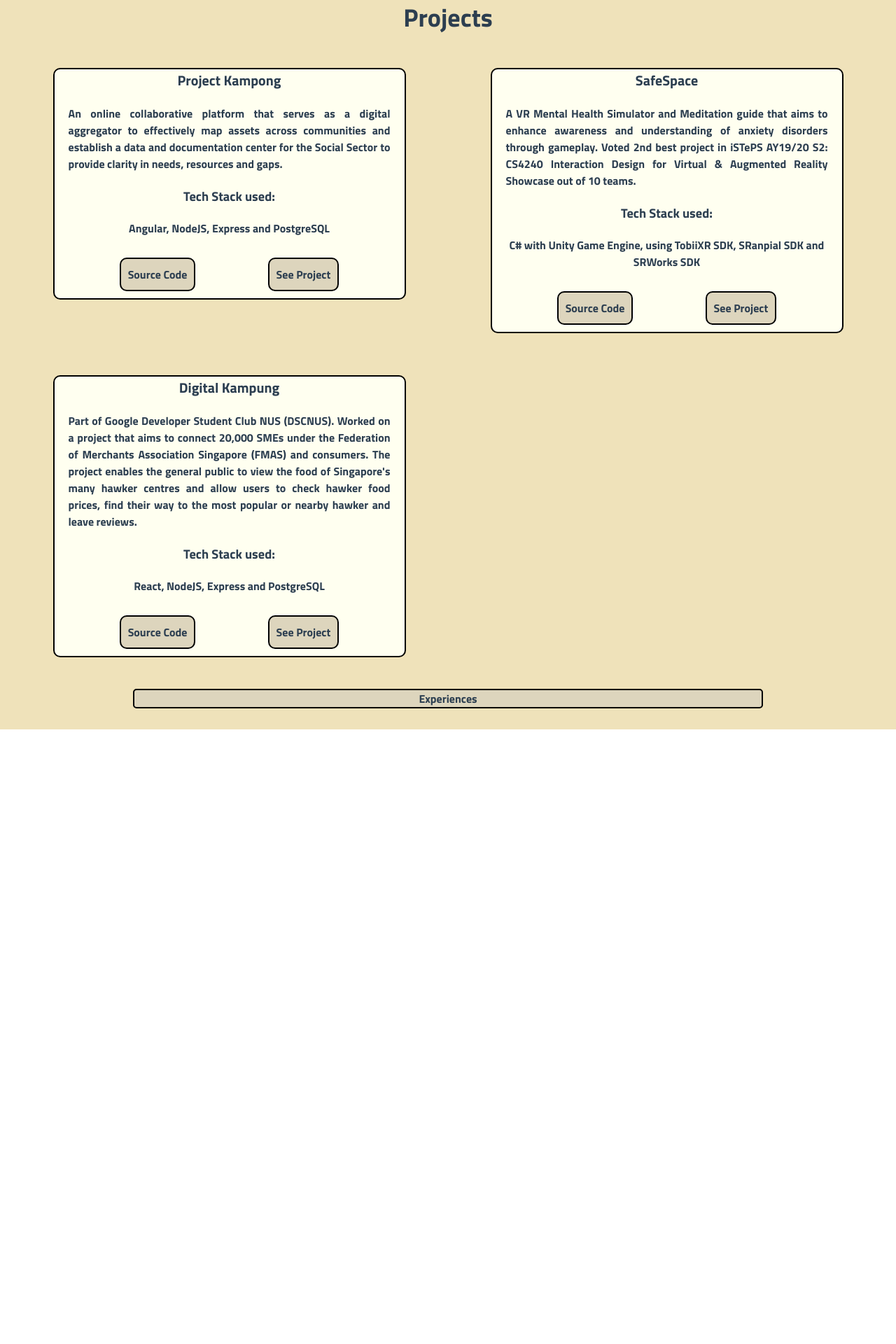
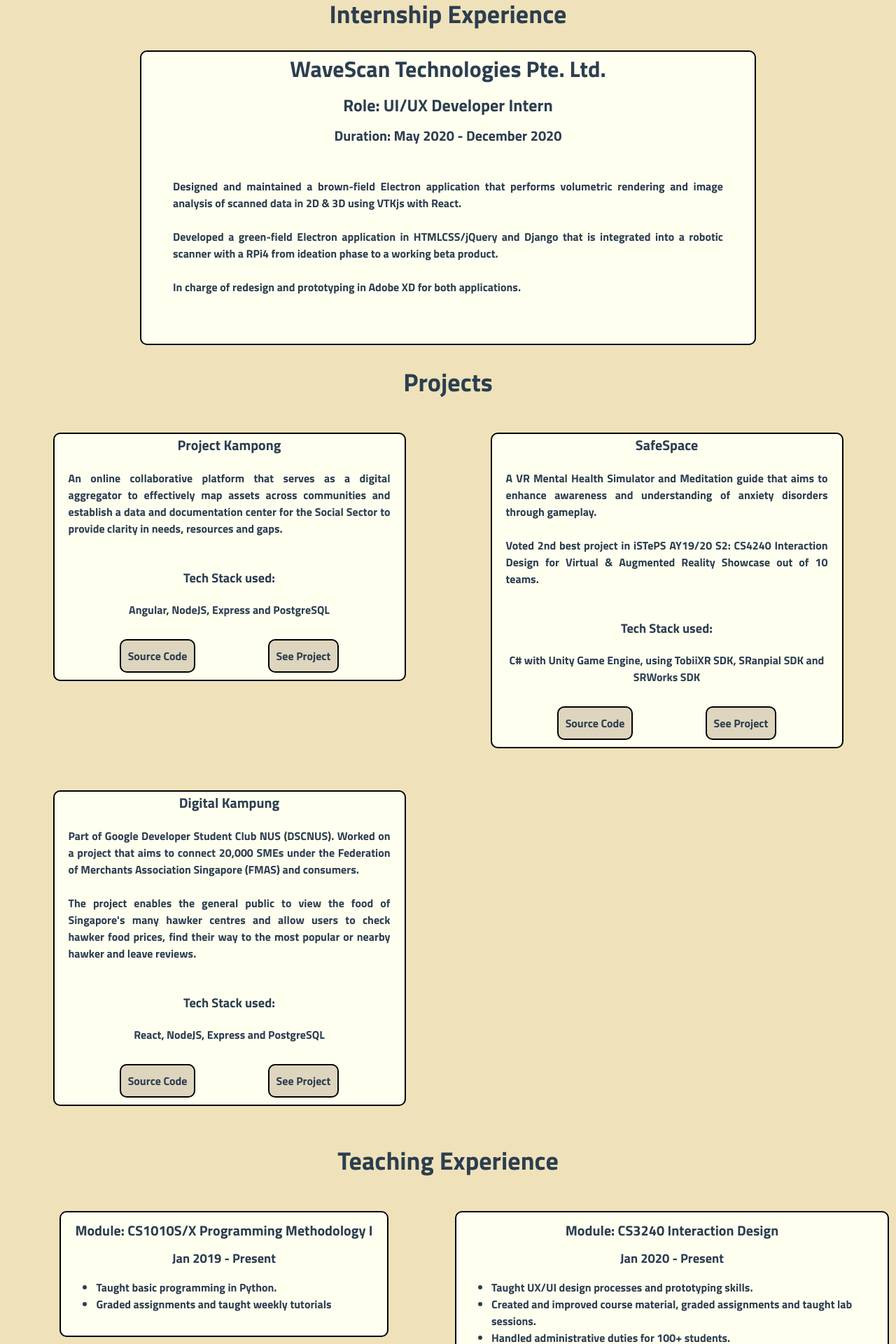
Before and after one commit to Kalsyc/kalsycdotcom, a Vue app in the folder kalsyc-app/: page / in a window 1280 px wide. Shown: the part 1020-2940 px from the top of the page at 70% size. Before the commit the page ends 2062 px from the top, so only its background shows below. Built offline with nearby package versions, Linux system fonts and the light colour scheme.

Commit message:
Write in teaching experience

```diff
--- a/kalsyc-app/src/assets/writeup/experiences.ts
+++ b/kalsyc-app/src/assets/writeup/experiences.ts
@@ -1,7 +1,7 @@
 interface ExperienceInterface {
   company: string;
   date: string;
-  desc: string;
+  desc: string[];
 }
 
 export interface InternshipInterface extends ExperienceInterface {
@@ -19,12 +19,16 @@ export const INTERNSHIPS: InternshipInterface[] = [
     role: 'UI/UX Developer Intern',
     img: '',
     date: 'May 2020 - December 2020',
-    desc:
-      'Designed and maintained a brown-field Electron application that performs volumetric rendering \
-      and image analysis of scanned data in 2D & 3D using VTKjs with React. Developed a green-field \
-      Electron application in HTMLCSS/jQuery and Django that is integrated into a robotic scanner with\
-      a RPi4 from ideation phase to a working beta product. Also in charge of redesign and prototyping in\
-      Adobe XD for both applications.',
+    desc: [
+      `Designed and maintained a brown-field Electron application that performs volumetric rendering \
+      and image analysis of scanned data in 2D & 3D using VTKjs with React.`,
+
+      `Developed a green-field Electron application in HTMLCSS/jQuery and Django that is integrated into\
+      a robotic scanner with a RPi4 from ideation phase to a working beta product.`,
+
+      `In charge of redesign and prototyping in\
+      Adobe XD for both applications.`,
+    ],
   },
 ];
 
@@ -33,21 +37,22 @@ export const TEACHINGS: TeachingInterface[] = [
     company: 'National University of Singapore (NUS)',
     date: 'Jan 2019 - Present',
     module: 'CS1010S/X Programming Methodology I',
-    desc: 'Taught basic programming in Python. Graded assignments and taught weekly tutorials',
+    desc: ['Taught basic programming in Python.', 'Graded assignments and taught weekly tutorials'],
   },
   {
     company: 'National University of Singapore (NUS)',
     date: 'Jan 2020 - Present',
-    module: 'CS3240: Interaction Design',
-    desc:
-      'Taught UX/UI design processes and prototyping skills. \
-      Created and improved course material, graded assignments and taught lab sessions. \
-      Handled administrative duties for 100+ students.',
+    module: 'CS3240 Interaction Design',
+    desc: [
+      'Taught UX/UI design processes and prototyping skills.',
+      'Created and improved course material, graded assignments and taught lab sessions.',
+      'Handled administrative duties for 100+ students.',
+    ],
   },
   {
     company: 'National University of Singapore (NUS)',
     date: 'Jan 2021 - Present',
-    module: 'CS4240: Interaction Design for Virtual and Augmented Reality',
-    desc: 'To be updated',
+    module: 'CS4240 Interaction Design for Virtual and Augmented Reality',
+    desc: ['To be updated'],
   },
 ];
--- a/kalsyc-app/src/assets/writeup/projects.ts
+++ b/kalsyc-app/src/assets/writeup/projects.ts
@@ -1,7 +1,7 @@
 export interface ProjectInterface {
   name: string;
   img: string;
-  desc: string;
+  desc: string[];
   techStack: string;
   link: string;
   src: string;
@@ -11,11 +11,12 @@ export const PROJECTS: ProjectInterface[] = [
   {
     name: 'Project Kampong',
     img: '',
-    desc:
+    desc: [
       'An online collaborative platform that serves as a digital aggregator to \
       effectively map assets across communities and establish a data and documentation \
       center for the Social Sector to provide clarity in needs, resources and gaps.\
       ',
+    ],
     techStack: 'Angular, NodeJS, Express and PostgreSQL',
     link: 'https://kampong.app/home',
     src: 'https://github.com/Project-Kampong',
@@ -23,11 +24,13 @@ export const PROJECTS: ProjectInterface[] = [
   {
     name: 'SafeSpace',
     img: '',
-    desc:
+    desc: [
       'A VR Mental Health Simulator and Meditation guide that aims to enhance awareness and understanding \
-      of anxiety disorders through gameplay. Voted 2nd best project in iSTePS AY19/20 S2: CS4240 \
+      of anxiety disorders through gameplay.',
+      ' Voted 2nd best project in iSTePS AY19/20 S2: CS4240 \
       Interaction Design for Virtual & Augmented Reality Showcase out of 10 teams.\
       ',
+    ],
     techStack: 'C# with Unity Game Engine, using TobiiXR SDK, SRanpial SDK and SRWorks SDK',
     link: 'https://isteps.comp.nus.edu.sg/event/cs4240/module/AY2019-20+Semester_2+Task_1/project/7',
     src: 'https://github.com/Kalsyc/SafeSpace',
@@ -35,12 +38,13 @@ export const PROJECTS: ProjectInterface[] = [
   {
     name: 'Digital Kampung',
     img: '',
-    desc:
-      "Part of Google Developer Student Club NUS (DSCNUS). Worked on a project that aims \
-      to connect 20,000 SMEs under the Federation of Merchants Association Singapore (FMAS) and consumers. \
-      The project enables the general public to view the food of Singapore's many hawker centres and allow \
+    desc: [
+      'Part of Google Developer Student Club NUS (DSCNUS). Worked on a project that aims \
+      to connect 20,000 SMEs under the Federation of Merchants Association Singapore (FMAS) and consumers.',
+      "The project enables the general public to view the food of Singapore's many hawker centres and allow \
       users to check hawker food prices, find their way to the most popular or nearby hawker and leave reviews.\
       ",
+    ],
     techStack: 'React, NodeJS, Express and PostgreSQL',
     link: 'https://github.com/DigitalKampong',
     src: 'https://github.com/DigitalKampong',
--- /dev/null
+++ b/kalsyc-app/src/components/Internship/Internship.css
@@ -0,0 +1,117 @@
+.wrapper {
+  height: auto;
+  width: auto;
+  margin: 20px auto 20px auto;
+  display: flex;
+  justify-content: center;
+}
+
+.s-wrapper {
+  height: inherit;
+  width: inherit;
+  min-width: 250px;
+  min-height: 100px;
+  background-color: ivory;
+  border: black solid 2px;
+  border-radius: 10px;
+  margin: 10px;
+}
+
+#company {
+  margin: 10px;
+  text-align: center;
+  font-size: 1.5rem;
+}
+
+#role {
+  font-size: 1.25rem;
+  text-align: center;
+  margin: 10px;
+}
+
+#date {
+  font-size: 1rem;
+  text-align: center;
+  margin: 10px;
+}
+
+#desc {
+  font-size: 1rem;
+  text-align: justify;
+  margin: 15px;
+}
+
+@media screen and (min-width: 768px) {
+  .s-wrapper {
+    margin: auto 100px auto 100px;
+  }
+}
+
+@media screen and (min-width: 1024px) {
+  .s-wrapper {
+    margin: auto 200px auto 200px;
+  }
+
+  #company {
+    font-size: 2rem;
+    margin: 20px;
+  }
+
+  #role {
+    font-size: 1.5rem;
+  }
+
+  #date {
+    font-size: 1.25rem;
+  }
+
+  #desc {
+    margin: 45px;
+  }
+}
+
+@media screen and (min-width: 1920px) {
+  .s-wrapper {
+    margin: auto 400px auto 400px;
+  }
+
+  #company {
+    font-size: 2.5rem;
+    margin: 30px;
+  }
+
+  #role {
+    font-size: 2rem;
+  }
+
+  #date {
+    font-size: 1.5rem;
+  }
+
+  #desc {
+    margin: 45px;
+  }
+}
+
+@media screen and (min-width: 2560px) {
+  .s-wrapper {
+    margin: auto 500px auto 500px;
+  }
+
+  #company {
+    margin: 30px;
+    font-size: 2.5rem;
+  }
+
+  #role {
+    font-size: 2rem;
+  }
+
+  #date {
+    font-size: 1.5rem;
+  }
+
+  #desc {
+    margin: 45px;
+  }
+}
--- /dev/null
+++ b/kalsyc-app/src/components/Internship/Internship.html
@@ -0,0 +1,20 @@
+<div className="wrapper">
+  <div className="s-wrapper">
+    <span id="company">
+      {{ internshipData.company }}
+    </span>
+    <div id="role">
+      Role: {{ internshipData.role }}
+    </div>
+    <div id="date">
+      Duration: {{ internshipData.date }}
+    </div>
+    <div id="desc">
+      <div v-for="s in internshipData.desc">
+        {{ s }}
+        <br />
+        <br />
+      </div>
+    </div>
+  </div>
+</div>
--- /dev/null
+++ b/kalsyc-app/src/components/Internship/Internship.vue
@@ -0,0 +1,9 @@
+<style scoped src="./Internship.css"></style>
+<template src="./Internship.html"></template>
+
+<script lang="ts">
+  export default {
+    name: 'internship',
+    props: ['internshipData'],
+  };
+</script>
--- a/kalsyc-app/src/components/MainGrid/MainGrid.css
+++ b/kalsyc-app/src/components/MainGrid/MainGrid.css
@@ -15,7 +15,7 @@
   margin: 0px;
 }
 
-.s-projects-title {
+.s-title {
   margin: 10px auto 10px auto;
   background-color: #ddd5bd;
   border: solid black 2px;
@@ -24,26 +24,33 @@
   width: 70%;
 }
 
-.s-experiences-title {
+.s-subtitle {
+  font-size: 1.15rem;
   margin: 10px auto 10px auto;
-  background-color: #ddd5bd;
-  border: solid black 2px;
-  border-radius: 5px 5px 5px 5px;
   height: auto;
-  width: 70%;
+  width: fit-content;
 }
 
-.s-projects-grid {
+#project-grid {
+  display: block;
+}
+
+#teaching-grid {
   display: block;
 }
 
 @media screen and (min-width: 768px) {
-  .s-projects-grid {
+  #project-grid {
     display: grid;
     grid-template-columns: repeat(2, 1fr);
   }
 
-  .s-projects-title {
+  #teaching-grid {
+    display: grid;
+    grid-template-columns: repeat(2, 1fr);
+  }
+
+  .s-title {
     padding: 5px;
     background-color: transparent;
     border: none;
@@ -56,12 +63,17 @@
 }
 
 @media screen and (min-width: 1024px) {
-  .s-projects-grid {
+  #project-grid {
     display: grid;
     grid-template-columns: repeat(2, 1fr);
   }
 
-  .s-projects-title {
+  #teaching-grid {
+    display: grid;
+    grid-template-columns: repeat(2, 1fr);
+  }
+
+  .s-title {
     padding: 5px;
     background-color: transparent;
     border: none;
@@ -74,12 +86,17 @@
 }
 
 @media screen and (min-width: 1366px) {
-  .s-projects-grid {
+  #project-grid {
     display: grid;
     grid-template-columns: repeat(3, 1fr);
   }
 
-  .s-projects-title {
+  #teaching-grid {
+    display: grid;
+    grid-template-columns: repeat(3, 1fr);
+  }
+
+  .s-title {
     padding: 5px;
     background-color: transparent;
     border: none;
@@ -92,12 +109,17 @@
 }
 
 @media screen and (min-width: 1920px) {
-  .s-projects-grid {
+  #project-grid {
     display: grid;
     grid-template-columns: repeat(4, 1fr);
   }
 
-  .s-projects-title {
+  #teaching-grid {
+    display: grid;
+    grid-template-columns: repeat(4, 1fr);
+  }
+
+  .s-title {
     padding: 5px;
     background-color: transparent;
     border: none;
@@ -110,12 +132,17 @@
 }
 
 @media screen and (min-width: 2560px) {
-  .s-projects-grid {
+  #project-grid {
     display: grid;
     grid-template-columns: repeat(5, 1fr);
   }
 
-  .s-projects-title {
+  #teaching-grid {
+    display: grid;
+    grid-template-columns: repeat(5, 1fr);
+  }
+
+  .s-title {
     padding: 5px;
     background-color: transparent;
     border: none;
--- a/kalsyc-app/src/components/MainGrid/MainGrid.html
+++ b/kalsyc-app/src/components/MainGrid/MainGrid.html
@@ -1,18 +1,33 @@
 <div className="wrapper">
   <div className="s-wrapper">
+    <div className="s-experiences-div">
+      <div className="s-title">
+        Internship Experience
+      </div>
+      <div id="internship-grid">
+        <div v-for="internship in internships">
+          <Internship :internshipData="internship" />
+        </div>
+      </div>
+    </div>
     <div className="s-projects-div">
-      <div className="s-projects-title">
+      <div className="s-title">
         Projects
       </div>
-      <div className="s-projects-grid">
+      <div id="project-grid">
         <div v-for="project in projects">
           <Project :projectData="project" />
         </div>
       </div>
     </div>
     <div className="s-experiences-div">
-      <div className="s-experiences-title">
-        Experiences
+      <div className="s-title">
+        Teaching Experience
+      </div>
+      <div id="teaching-grid">
+        <div v-for="teaching in teachings">
+          <Teaching :teachingData="teaching" />
+        </div>
       </div>
     </div>
   </div>
--- a/kalsyc-app/src/components/MainGrid/MainGrid.vue
+++ b/kalsyc-app/src/components/MainGrid/MainGrid.vue
@@ -3,14 +3,29 @@
 
 <script lang="ts">
   import Project from '../Project/Project.vue';
+  import Internship from '../Internship/Internship.vue';
+  import Teaching from '../Teaching/Teaching.vue';
+  import { onMounted } from 'vue';
   import { PROJECTS, ProjectInterface } from '../../assets/writeup/projects';
+  import { TEACHINGS, TeachingInterface, INTERNSHIPS, InternshipInterface } from '../../assets/writeup/experiences';
 
   export default {
     name: 'main-grid',
-    components: { Project },
+    components: { Project, Internship, Teaching },
     setup() {
       const projects: ProjectInterface[] = PROJECTS;
-      return { projects };
+      const teachings: TeachingInterface[] = TEACHINGS;
+      const internships: InternshipInterface[] = INTERNSHIPS;
+      onMounted(() => {
+        const grid: HTMLElement | null = document.getElementById('project-grid');
+        //Need to find a way to do it responsively
+        /*
+        if (grid && window.innerWidth >= 1920) {
+          grid.style.gridTemplateColumns = `repeat(${Math.min(projects.length, 5)}, 1fr`;
+        }
+        */
+      });
+      return { projects, teachings, internships };
     },
   };
 </script>
--- a/kalsyc-app/src/components/Project/Project.html
+++ b/kalsyc-app/src/components/Project/Project.html
@@ -2,7 +2,11 @@
   <div className="s-wrapper">
     <span id="title">{{ projectData.name }}</span>
     <div id="desc">
-      {{ projectData.desc }}
+      <div v-for="s in projectData.desc">
+        {{ s }}
+        <br />
+        <br />
+      </div>
     </div>
     <div id="tech-stack-title">
       Tech Stack used:
--- /dev/null
+++ b/kalsyc-app/src/components/Teaching/Teaching.css
@@ -0,0 +1,33 @@
+.wrapper {
+  height: auto;
+  width: auto;
+  margin: 20px auto 20px auto;
+  display: flex;
+  justify-content: center;
+}
+
+.s-wrapper {
+  height: inherit;
+  width: inherit;
+  min-width: 250px;
+  min-height: 100px;
+  background-color: ivory;
+  border: black solid 2px;
+  border-radius: 10px;
+  margin: 10px;
+  padding: 10px;
+}
+
+#module {
+  font-size: 1.25rem;
+  margin: 10px;
+}
+
+#date {
+  font-size: 1.15rem;
+  margin: 10px;
+}
+
+#desc {
+  text-align: left;
+}
--- /dev/null
+++ b/kalsyc-app/src/components/Teaching/Teaching.html
@@ -0,0 +1,15 @@
+<div className="wrapper">
+  <div className="s-wrapper">
+    <span id="module">Module: {{ teachingData.module }}</span>
+    <div id="date">
+      {{ teachingData.date }}
+    </div>
+    <div id="desc">
+      <ul>
+        <div v-for="s in teachingData.desc">
+          <li>{{s}}</li>
+        </div>
+      </ul>
+    </div>
+  </div>
+</div>
--- /dev/null
+++ b/kalsyc-app/src/components/Teaching/Teaching.vue
@@ -0,0 +1,9 @@
+<style scoped src="./Teaching.css"></style>
+<template src="./Teaching.html"></template>
+
+<script lang="ts">
+  export default {
+    name: 'teaching',
+    props: ['teachingData'],
+  };
+</script>
```
